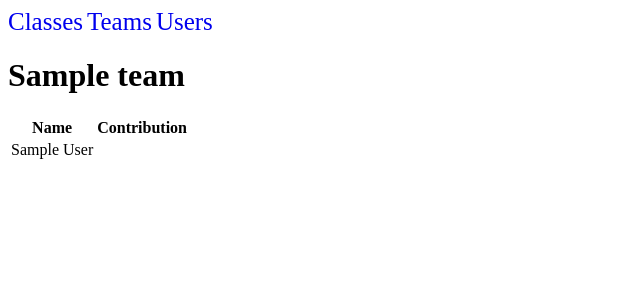
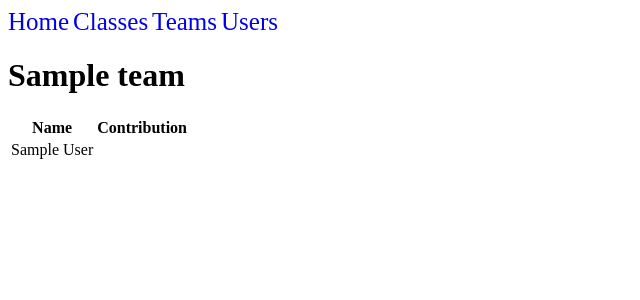
Before and after one commit to gtcodes/time_logger_joker, a Django app: template web/logger/templates/teams/detail.html in a window 1280 px wide. Shown: the top 300 px of the page, without its empty margins (0-640 px from the left). Run offline with Django 3.2, Linux system fonts and the light colour scheme; tables that the repository leaves empty hold one stand-in row (values such as "Sample post"); the template is opened without the code that fills it: values that come from a table or form of the project are taken from there, most other values are stand-ins (such as "Sample title", 1, 10 or a date in 2020).

Commit message:
Adds home button to nav

```diff
--- a/web/logger/templates/partials/navigation.html
+++ b/web/logger/templates/partials/navigation.html
@@ -1,3 +1,4 @@
+<a style="font-size: 25px; text-decoration: none;" href="/logger/">Home</a>
 <a style="font-size: 25px; text-decoration: none;" href="/logger/class/">Classes</a>
 <a style="font-size: 25px; text-decoration: none;" href="/logger/team/">Teams</a>
 <a style="font-size: 25px; text-decoration: none;" href="/logger/user/">Users</a>
```
